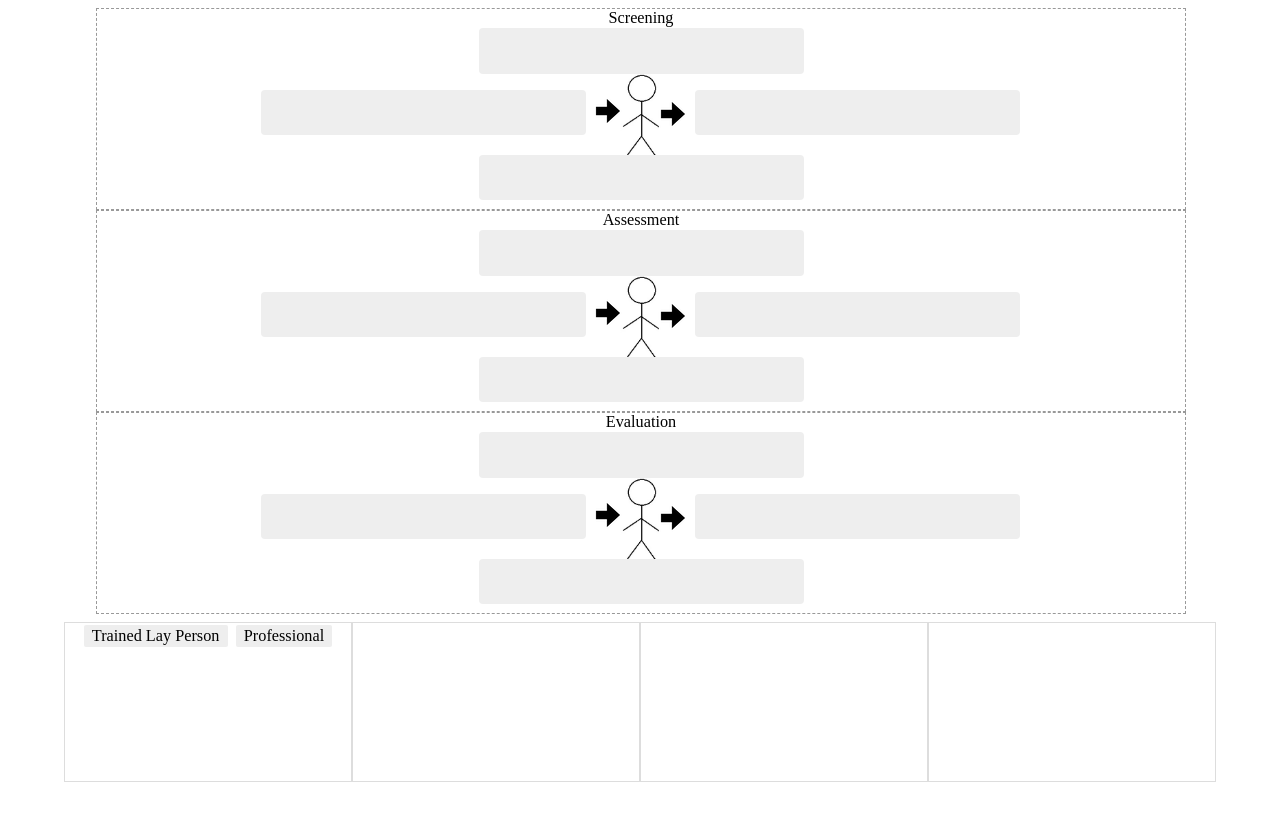
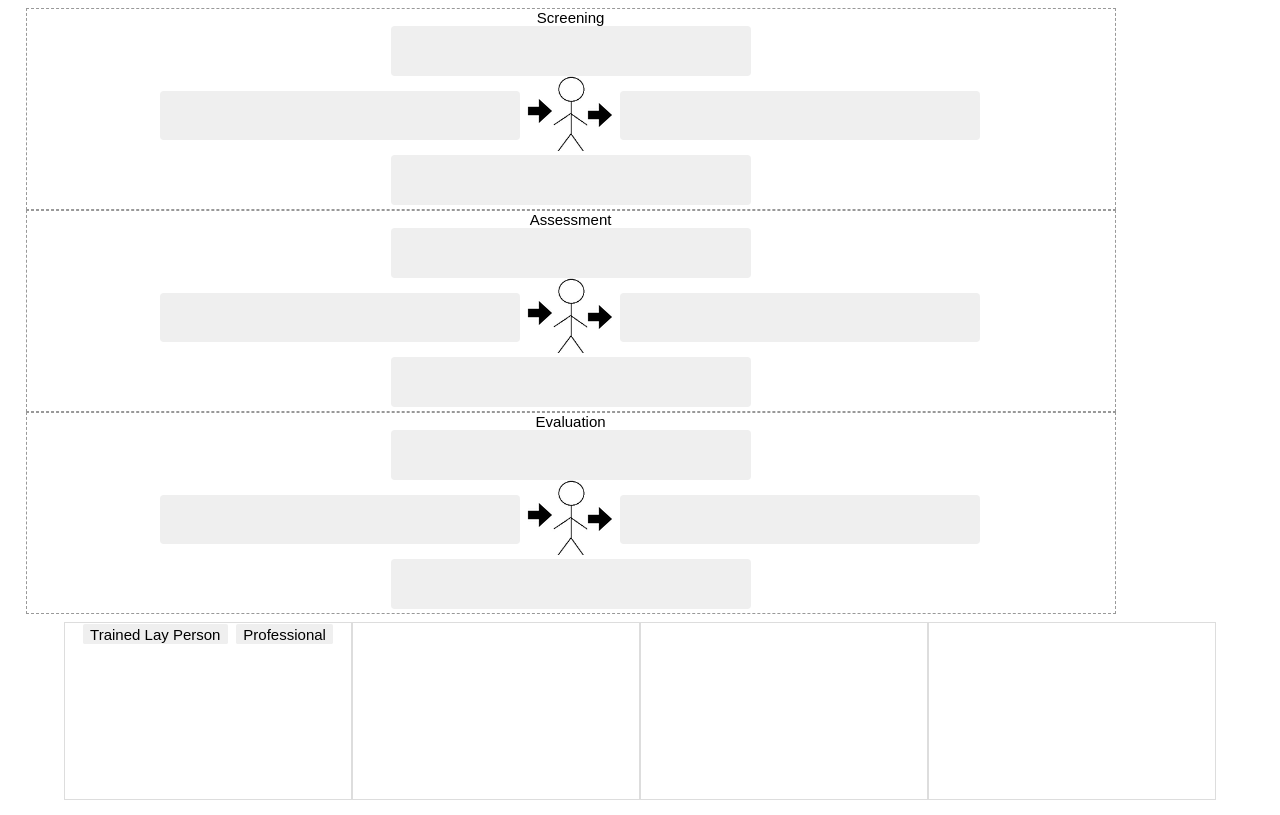
Before and after one commit to CNDLS/miechv_decision_tree, a plain HTML site: page index.html in a window 1280 px wide. Drawn offline with Linux system fonts and the light colour scheme.

Commit message:
more tweaks

```diff
--- a/styles.css
+++ b/styles.css
@@ -1,10 +1,11 @@
 body {
-  font-size: 13px;
+  font-size: 12px;
   text-align: center;
+  font-family: sans-serif;
 }
 
 #content {
-  width: 85vw;
+  width: 96vw;
   margin: 0 auto;
 }
 
@@ -24,7 +25,7 @@ body {
 }
 
 .activity div {
-  background-color: #eee;
+  background-color: #efefef;
   border-radius: 0.25em;
 }
 
@@ -58,13 +59,12 @@ h3 {
 
 .actors, .actions {
   margin: 0 auto;
-  width: 2.5em;
 }
 
 .activity .process {
   margin: 0 auto;
   background: transparent;
-  width: 47em;
+  width: 55em;
 }
 
 .process div {
@@ -77,8 +77,8 @@ h3 {
 }
 
 .actors, .actions, .sources, .outcomes {
-  width: 20em;
-  height: 2.8em;
+  width: 24em;
+  height: 3.3em;
 }
 
 .sources, .outcomes {
@@ -97,11 +97,16 @@ h3 {
   margin: 0 0.5em;
 }
 
+.tools .sources,
+.tools .outcomes {
+  height: 22vh;
+}
+
 .tools span {
   display: inline-block;
   white-space: nowrap;
   padding: 0.1em 0.5em;
-  background-color: #eee;
+  background-color: #efefef;
   border-radius: 0.125em;
   margin: 0.125em;
 }
```
